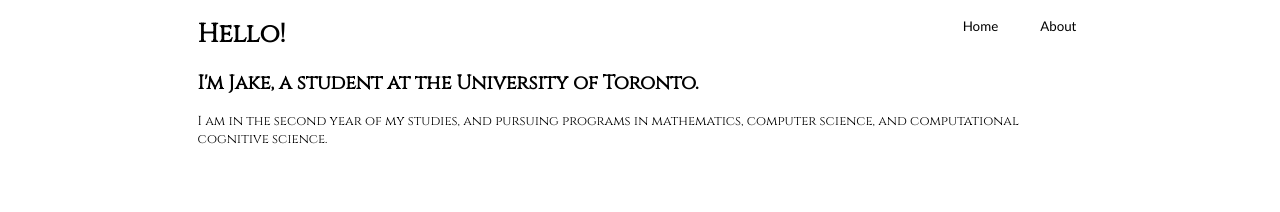
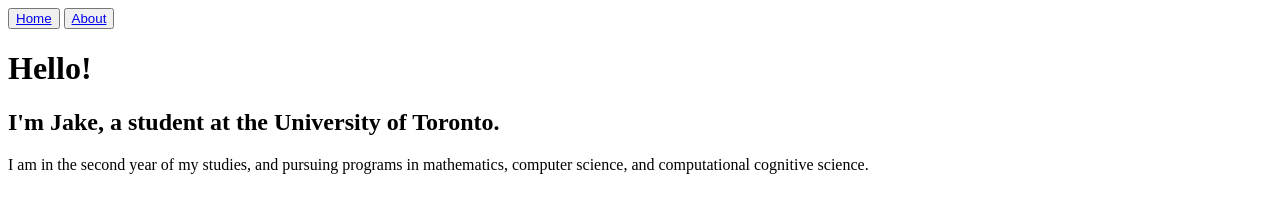
Before and after one commit to jasala10/jasala10.github.io, a plain HTML site: page index.html in a window 1280 px wide. Drawn offline with Linux system fonts and the light colour scheme.

Commit message:
update website

```diff
--- a/index.css
+++ b/index.css
@@ -1,5 +1,5 @@
-div.title {
-    font-family: 'Cinzel', serif;
+/* div.title {
+    font-family:Verdana, Geneva, Tahoma, sans-serif;
     font-size: small;
 }
 
@@ -43,4 +43,4 @@ img {
     margin-right: auto;
     padding-bottom: 40px;
 
-}
+} */
--- a/things.css
+++ /dev/null
@@ -1,53 +0,0 @@
-h2 {
-    font-size: medium;
-
-}
-
-div.title {
-    font-family: 'Cinzel', serif;
-    font-size: small;
-}
-
-div.top-lines {
-    padding-top: 2%;
-}
-
-div.content {
-    margin-left: 15%;
-    margin-right: 15%;
-}
-
-
-div.taskbar {
-    display: flex;
-    float: right;
-}
-
-button {
-    background-color: transparent;
-    border-style: none;
-    margin-left: 30px;
-}
-
-a:link, a:visited {
-    font-style: normal;
-    color: black;
-    text-decoration: none;
-    font-family:'Gill Sans', 'Gill Sans MT', Calibri, 'Trebuchet MS', sans-serif;
-}
-
-div.about-content {
-    padding-top: 3cm;
-
-}
-
-/* img {
-    max-width: 100%;
-    max-height: 100%;
-    margin-top: 150px;
-    display: block;
-    margin-left: auto;
-    margin-right: auto;
-    padding-bottom: 40px;
-
-} */
```
Also changed, not shown: things.html (deleted, +0 -40 lines).
